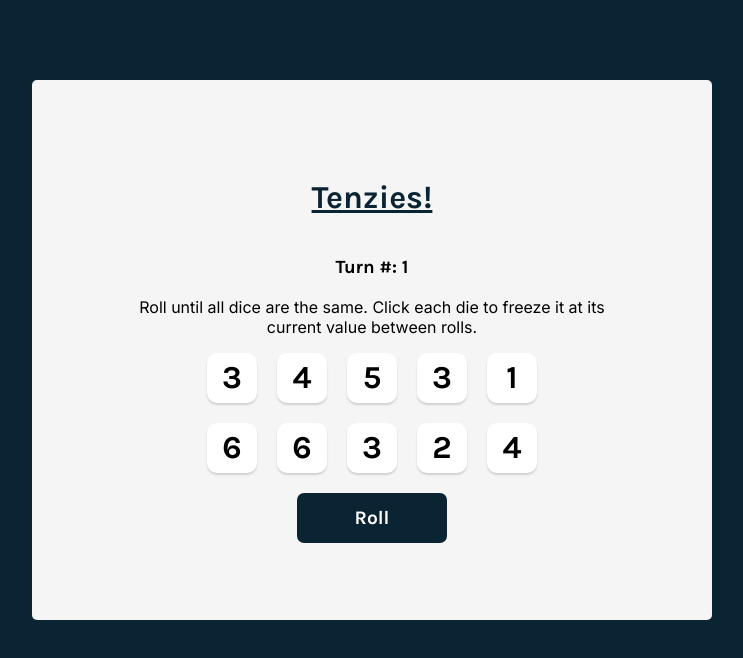
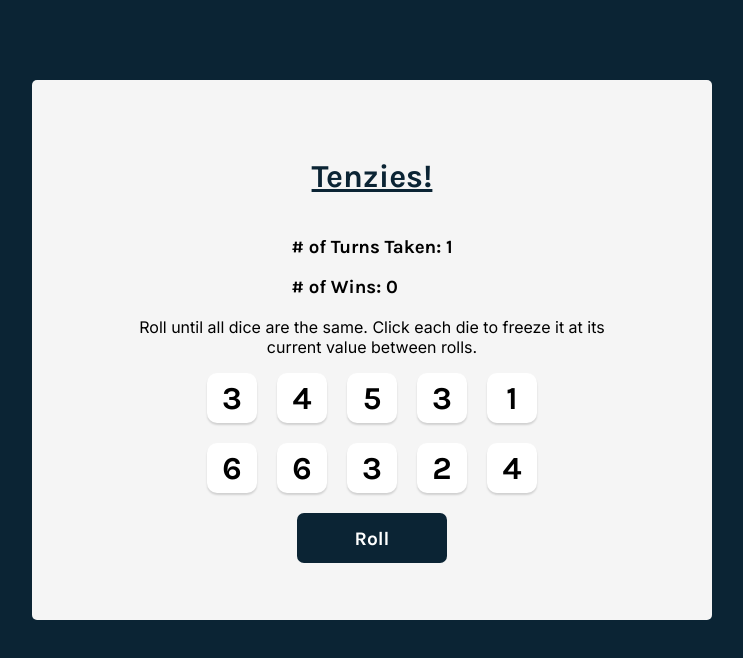
Before and after one commit to austingw/tenzies, a React (Vite) app in the folder tenzies-app/: page / in a window 1280 px wide. Shown: the top 658 px of the page, without its empty margins (268-1011 px from the left). Built offline with nearby package versions, Linux system fonts and the light colour scheme.

Commit message:
Add win counter state that updates every time the win condition is met and renders in the DOM

```diff
--- a/tenzies-app/src/App.jsx
+++ b/tenzies-app/src/App.jsx
@@ -7,6 +7,7 @@ function App() {
   const [dice, setDice] = useState(getNewDice());
   const [tenzies, setTenzies] = useState(false);
   const [turns, setTurns] = useState(1);
+  const [wins, setWins] = useState(0);
 
   function getNewDice() {
     const newDice = [];
@@ -53,8 +54,8 @@ function App() {
     const sameValue = dice.every((die) => die.value === firstDie);
 
     if (allHeld && sameValue) {
-      console.log("You won!");
       setTenzies(true);
+      setWins((prevWins) => prevWins + 1);
     }
   }, [dice]);
 
@@ -73,7 +74,8 @@ function App() {
 
       <h1 className="game-title">Tenzies!</h1>
       <div className="stats">
-        <h3 className="turns">Turn #: {turns}</h3>
+        <h3 className="turns"># of Turns Taken: {turns}</h3>
+        <h3 className="wins"># of Wins: {wins}</h3>
       </div>
       <p className="instructions">
         Roll until all dice are the same. Click each die to freeze it at its
```
